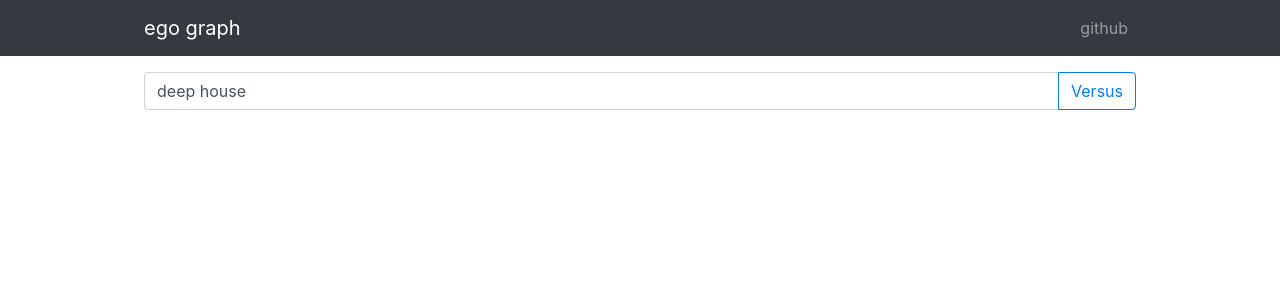
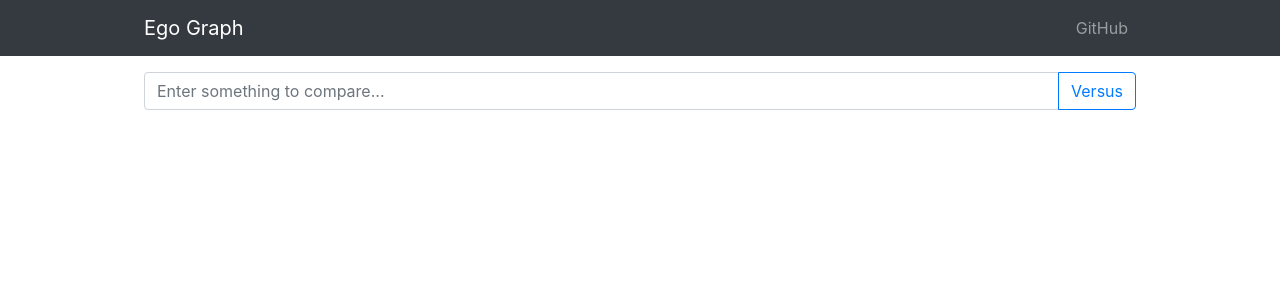
Before and after one commit to admariner/egograph, a Flask app: page / in a window 1280 px wide. Shown: the top 300 px of the page. Run offline with Flask 2, Linux system fonts and the light colour scheme; some libraries are stand-ins or nearby versions.

Commit message:
Minor formatting

```diff
--- a/templates/base.html
+++ b/templates/base.html
@@ -31,14 +31,14 @@
 
 	<nav class="navbar navbar-expand navbar-dark bg-dark px-0 mb-3">
 		<div class="container-fluid container-body px-3">
-			<a class="navbar-brand" href="{{ url_for('landing') }}">ego graph</a>
+			<a class="navbar-brand" href="{{ url_for('landing') }}">Ego Graph</a>
 			<div class="collapse navbar-collapse" id="navbarCollapse">
 				{# Left nav links #}
 				<ul class="navbar-nav mr-auto"></ul>
 				{# Right nav links #}
 				<ul class="navbar-nav">
 					<li class="nav-item">
-						<a class="nav-link" href="https://github.com/ekerstein/egograph">github</a>
+						<a class="nav-link" href="https://github.com/ekerstein/egograph">GitHub</a>
 					</li>
 				</ul>
 			</div>
@@ -49,7 +49,7 @@
 
 		<div>
 			<div class="input-group mb-3">
-				<input type="text" id="query_input" class="form-control" placeholder="search" value="{{ input_value|default(['einstein','poodle','kale','pytorch','rosemary','deep house','bts','mcafee']|random) }}">
+				<input type="text" id="query_input" class="form-control" placeholder="Enter something to compare..." value="{{ input_value }}">
 				<div class="input-group-append">
 					<button id="website_button" class="btn btn-outline-primary" type="button">Versus</button>
 				</div>
--- a/templates/landing.html
+++ b/templates/landing.html
@@ -6,8 +6,6 @@
 
 
 {% block content %}
-
-
 {% endblock %}
 
 
```
